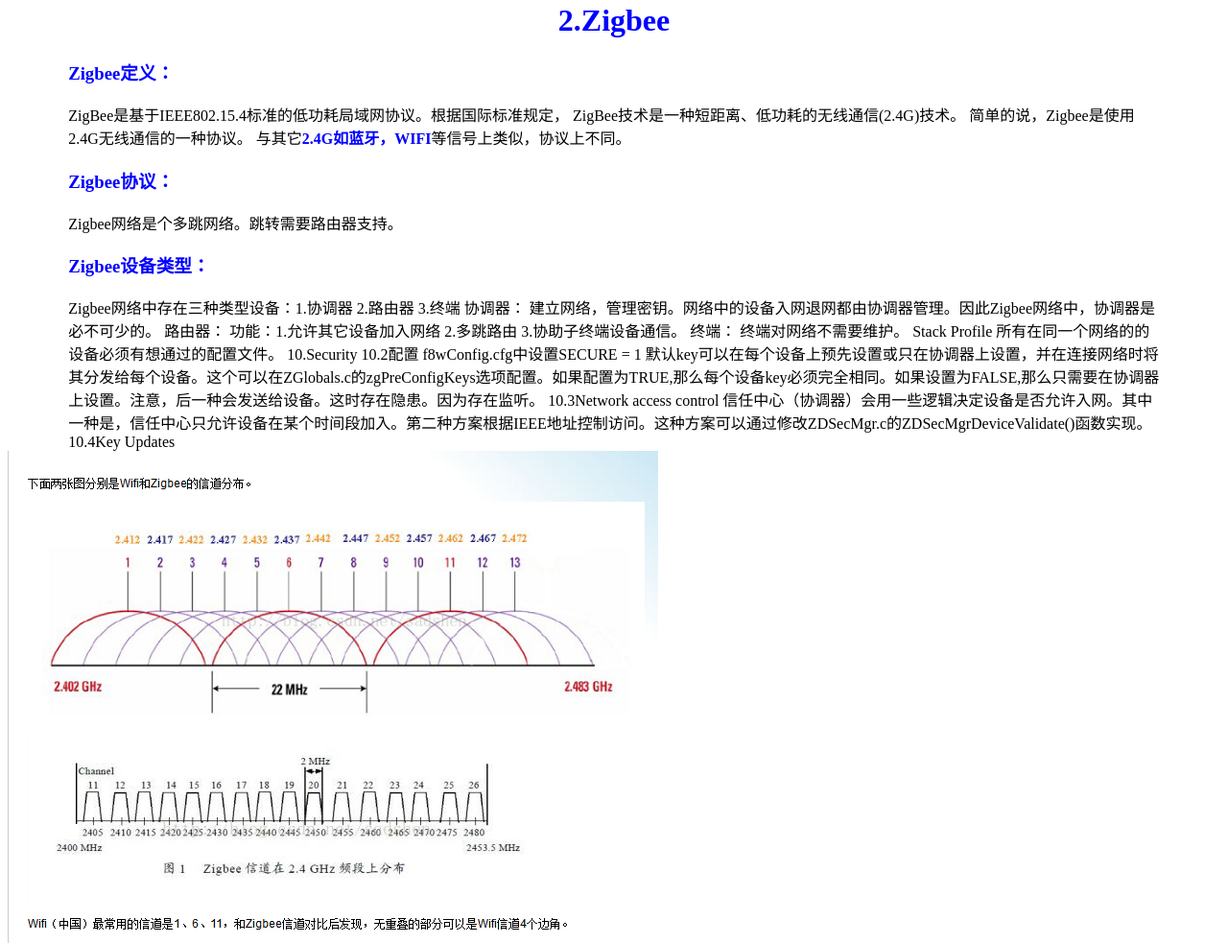
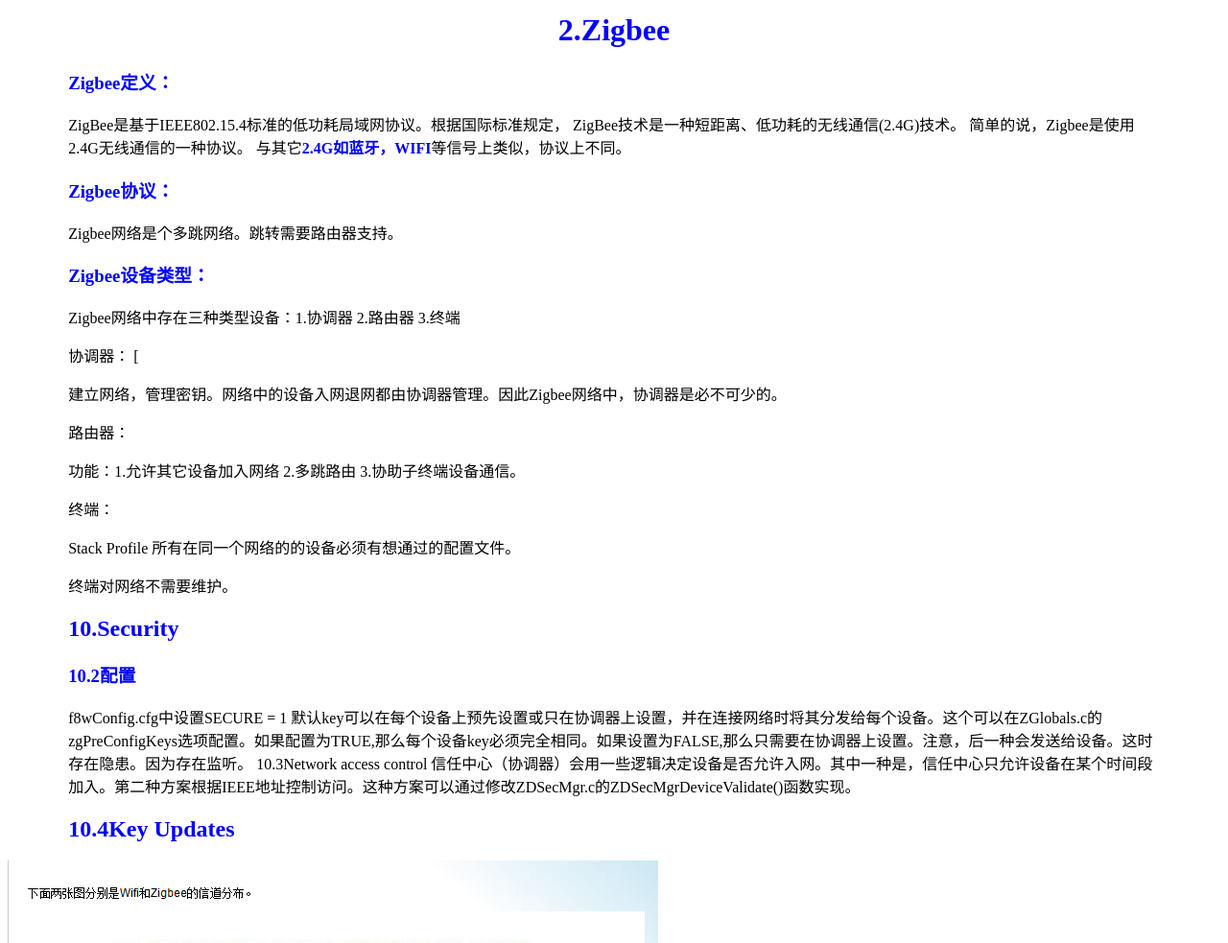
Before and after one commit to skeyzero/skeyzero.github.io, a plain HTML site: page zigbee/zigbee_index.html in a window 1280 px wide. Shown: the part 1077-2060 px from the top of the page at 96% size. Drawn offline with Linux system fonts and the light colour scheme.

Commit message:
作部分修改

```diff
--- a/zigbee/zigbee_index.css
+++ b/zigbee/zigbee_index.css
@@ -15,7 +15,6 @@
 
 /**/
 .div_menu li{
-	color:#fff000;
 	width:120px;
 	list-style:none;
 	float:left;
@@ -57,6 +56,7 @@
 
 /*2号标题，左对齐*/
 h2{
+	color:blue;
 }
 
 /*2号标题，左对齐*/
--- a/zigbee/zigbee_index.html
+++ b/zigbee/zigbee_index.html
@@ -10,7 +10,7 @@
 	<h1>Z-Stack 开发指南</h1>
 	<div class="div_menu">
 		<ul>
-		<li><a href="../index.html">Skey's Home</a></li>
+		<li><a href="../index.html">Z-Stack Develop's Guide</a></li>
 		<li><a href="">2</a></li>
 		<li><a href=""	>3</a></li>
 		<li><a href="">4</a></li>
@@ -96,32 +96,37 @@
 
 Zigbee网络是个多跳网络。跳转需要路由器支持。
 <h3>Zigbee设备类型：</h3>
+<p>Zigbee网络中存在三种类型设备：1.协调器 2.路由器 3.终端</p>
 
-Zigbee网络中存在三种类型设备：1.协调器 2.路由器 3.终端
 协调器：
-建立网络，管理密钥。网络中的设备入网退网都由协调器管理。因此Zigbee网络中，协调器是必不可少的。
+[<p>建立网络，管理密钥。网络中的设备入网退网都由协调器管理。因此Zigbee网络中，协调器是必不可少的。</p>
+
 路由器：
-功能：1.允许其它设备加入网络 2.多跳路由  3.协助子终端设备通信。
+<p>功能：1.允许其它设备加入网络 2.多跳路由  3.协助子终端设备通信。</p>
+
 终端：
+<p>Stack Profile
+所有在同一个网络的的设备必须有想通过的配置文件。</p>
 终端对网络不需要维护。
-
-Stack Profile
-所有在同一个网络的的设备必须有想通过的配置文件。
 
 
 
 
 
 
-10.Security
-10.2配置
-f8wConfig.cfg中设置SECURE = 1
+<h2>10.Security</h2>
+
+<h3>10.2配置</h3>
+
+<p>f8wConfig.cfg中设置SECURE = 1
 默认key可以在每个设备上预先设置或只在协调器上设置，并在连接网络时将其分发给每个设备。这个可以在ZGlobals.c的zgPreConfigKeys选项配置。如果配置为TRUE,那么每个设备key必须完全相同。如果设置为FALSE,那么只需要在协调器上设置。注意，后一种会发送给设备。这时存在隐患。因为存在监听。
 
 10.3Network access control
 信任中心（协调器）会用一些逻辑决定设备是否允许入网。其中一种是，信任中心只允许设备在某个时间段加入。第二种方案根据IEEE地址控制访问。这种方案可以通过修改ZDSecMgr.c的ZDSecMgrDeviceValidate()函数实现。
+</p>
 
-10.4Key Updates
+<h2>10.4Key Updates</h2>
+
 </div>
 
 <img src="./img/zigbee信道选择.png" alt="" />
@@ -136,6 +141,8 @@
 
 <div class="cycle_border">
 <h2>Zstack Home Automation 1.2.2a aging使用 </h2>
+
+<p>
 在Z-Stack Home 1.2.2里面，如果使能了zgChildAgingEnable功能。
 那么End Device在入网成功以后，会通过Device Announce把Timeout相关的信息发给父设备。ZDApp_AnnounceNewAddress( void )里的NLME_SendEndDevTimeoutReq。
 这个函数中会把下面两个变量的信息发送给父设备，也就是说不同的节点可以配置不同的timeout时间，主要也是根据节点的Data request来决定的。
@@ -174,6 +181,8 @@
 
 Z-Stack Home 1.2.2a Child Aging
 说明：Child Aging 功能是指，节点连接到父节点后，会定期刷新某个值。这里指的是
+</p>
+
 
 </div>
 
```
Also changed, not shown: index.html (+1 -5 lines).
